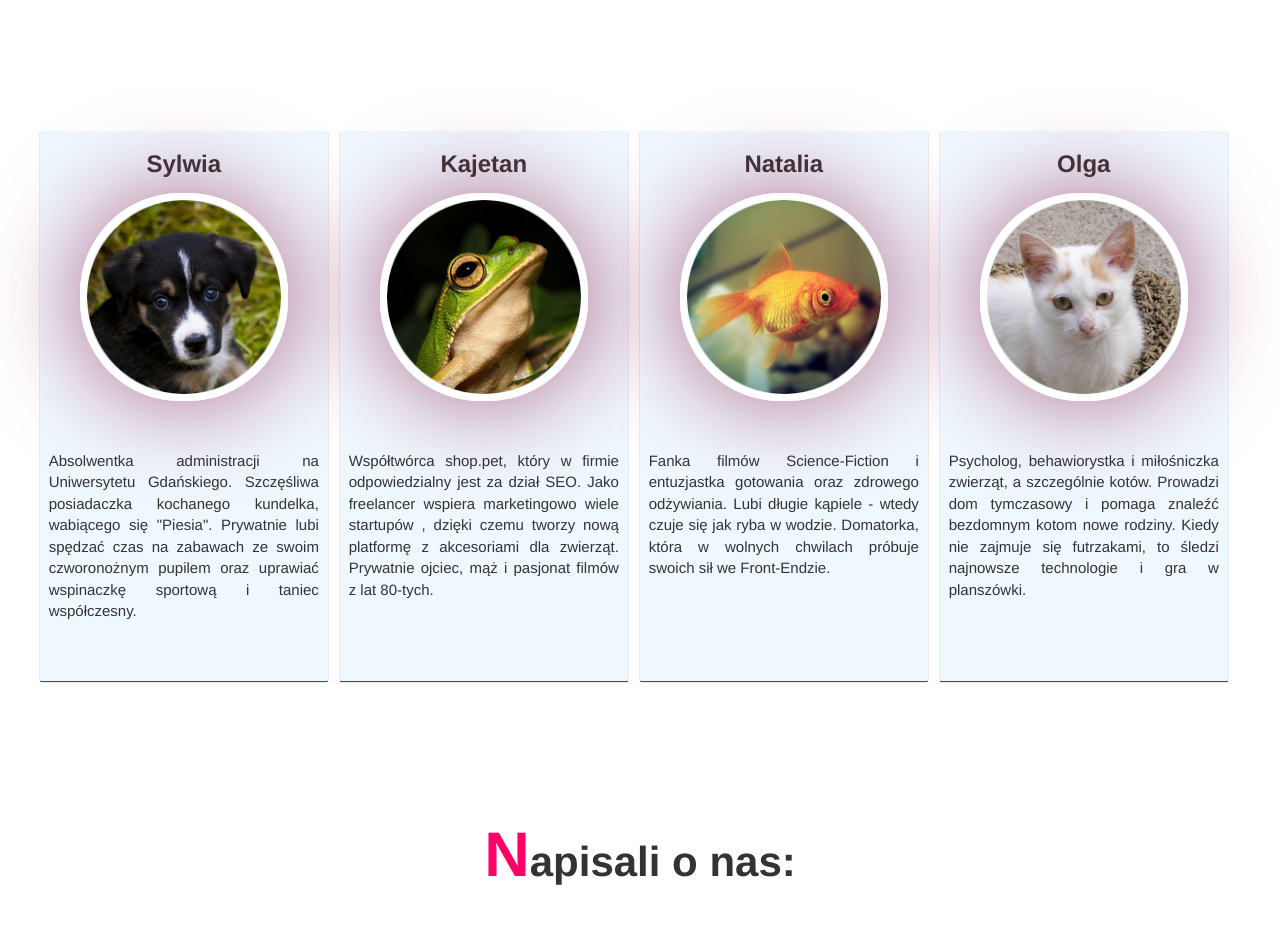
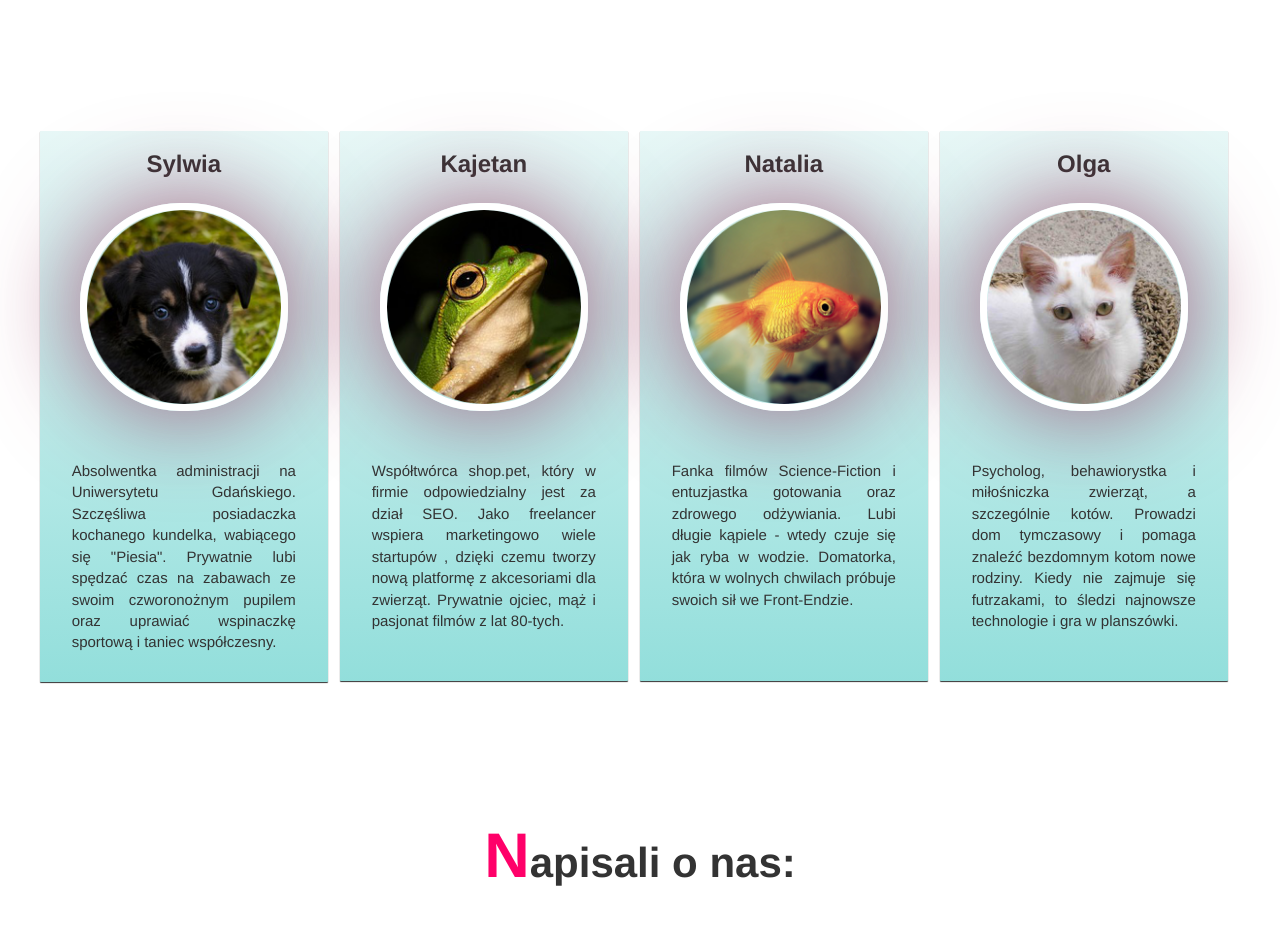
Before and after one commit to infoshareacademy/jfdz3-teamblue, a plain HTML site: page index.html in a window 1280 px wide. Shown: the part 2580-3511 px from the top of the page. Drawn offline with nearby package versions, Linux system fonts and the light colour scheme.

Commit message:
zmiana tła na gradient w sekcji o zespole, odstepow pomiedzy tekstem, a brzegami

```diff
--- a/css/style.css
+++ b/css/style.css
@@ -493,7 +493,9 @@ div.container {
     text-align: center;
 }
 div.sylwia {
-    background-color:aliceblue  ;
+    background:linear-gradient(
+            rgba(28, 187, 180, 0.1),
+            rgba(28, 187, 180, 0.48));
     box-shadow: 0 1px 1px;
     border-radius: 1px;
     float: left;
@@ -505,7 +507,9 @@ div.sylwia {
 }
 
 div.kajetan {
-    background-color: aliceblue;
+    background:linear-gradient(
+            rgba(28, 187, 180, 0.1),
+            rgba(28, 187, 180, 0.48));
     box-shadow: 0 1px 1px;
     border-radius: 1px;
     float: left;
@@ -515,7 +519,9 @@ div.kajetan {
     min-height:550px;
 }
 div.natalia {
-    background-color:aliceblue;
+    background:linear-gradient(
+            rgba(28, 187, 180, 0.1),
+            rgba(28, 187, 180, 0.48));
     box-shadow: 0 1px 1px;
     border-radius: 1px;
     margin-right: 1%;
@@ -525,7 +531,9 @@ div.natalia {
     min-height:550px;
 }
 div.olga {
-    background-color: aliceblue;
+    background:linear-gradient(
+            rgba(28, 187, 180, 0.1),
+            rgba(28, 187, 180, 0.48));
     box-shadow: 0 1px 1px;
     border-radius: 1px;
     margin-right: 1%;
@@ -554,6 +562,7 @@ div.sylwiabox p {
     font-size: 15px;
     font-weight: inherit;
     text-align: justify;
+    padding: 0 8% 0 8%;
 }
 div.sylwiabox img {
     height: 100%;
@@ -561,12 +570,13 @@ div.sylwiabox img {
     width: 100%;
     max-width: 208px;
     border-radius: 100px;
-    box-shadow: 0 0 93px 2px rgba(150, 48, 90,0.7);
+    box-shadow: 0 0 93px 5px rgba(150, 48, 90,0.7);
     border: 0.5em solid white;
     margin: 2%;
 }
 section.about_us h3 {
    font-weight: bold;
+    margin: 20px;
 }
 /* Koniec sekci  o zespole*/
 
```
